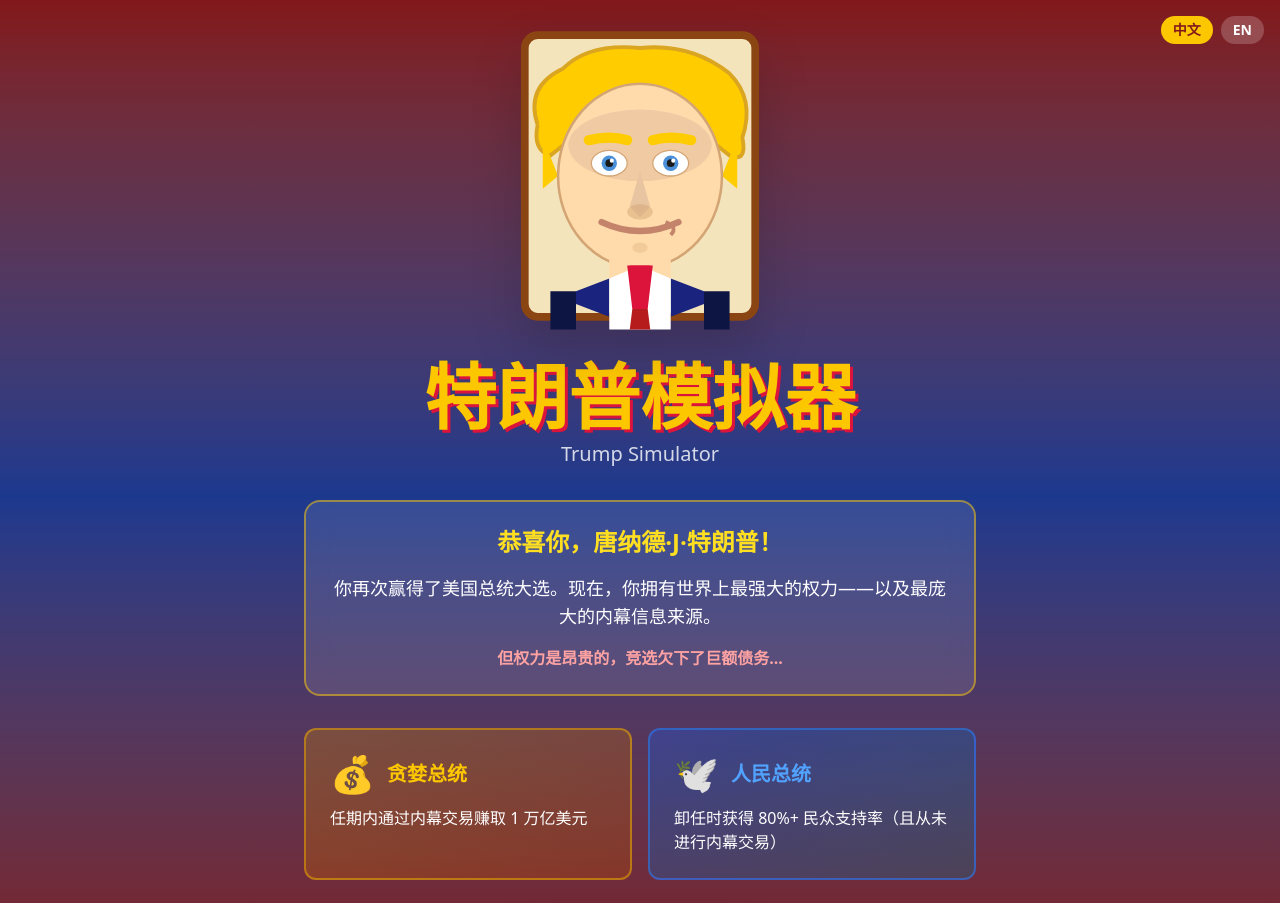
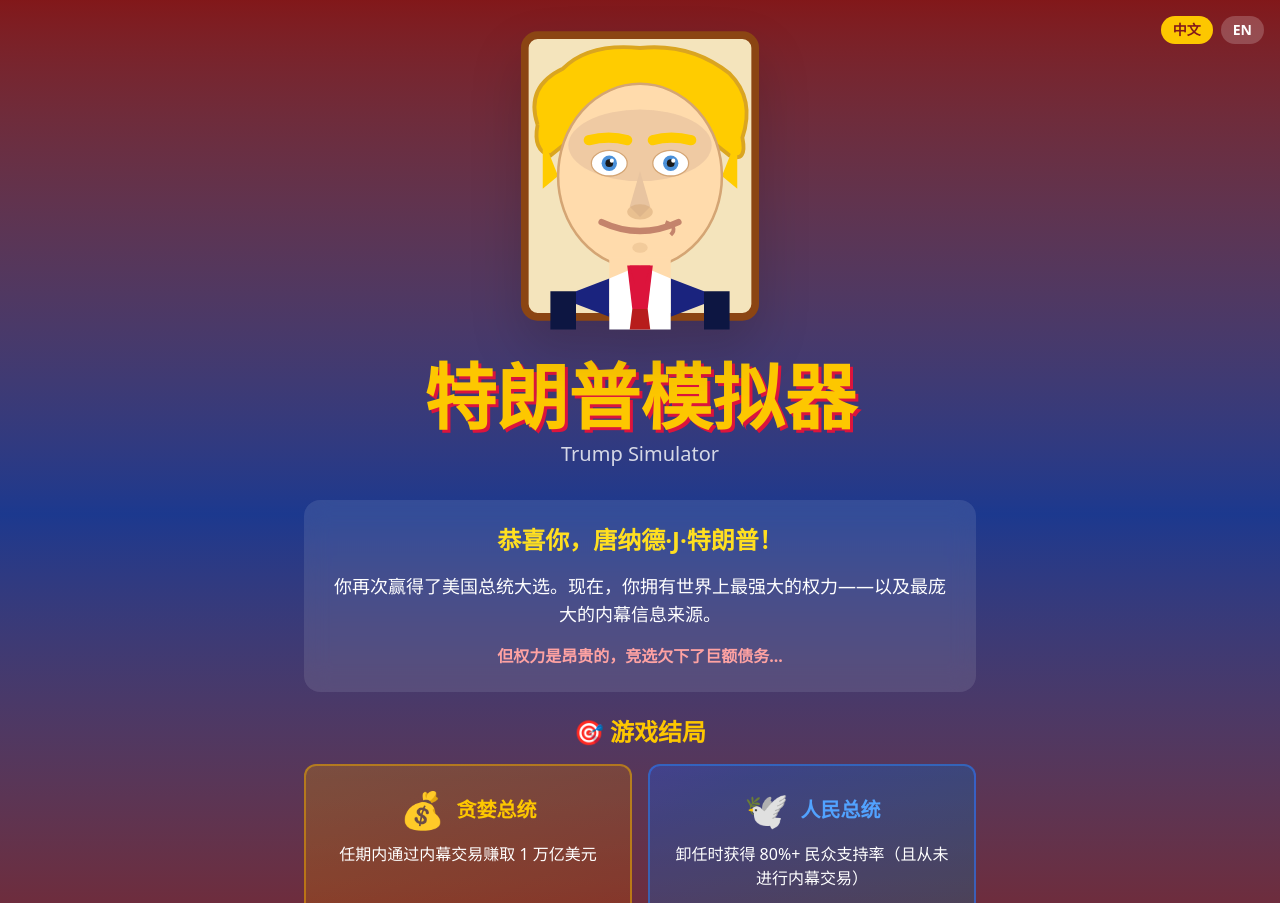
Before and after one commit to Endif030/trump-game, a Next.js app: page / in a window 1280 px wide. Shown: the top 903 px of the page. Built offline with nearby package versions, Linux system fonts and the light colour scheme.

Commit message:
Update: Remove intro border, add endings title, center goal titles, remove bg image from char creation

```diff
--- a/components/CharacterCreationV2.tsx
+++ b/components/CharacterCreationV2.tsx
@@ -129,13 +129,10 @@
 
   return (
     <motion.div
-      className="min-h-screen bg-cover bg-center bg-fixed relative"
-      style={{ backgroundImage: 'url(https://images.unsplash.com/photo-1545558014-8692077e9b5c?w=1920&q=80)' }}
+      className="min-h-screen bg-gradient-to-b from-slate-900 via-slate-800 to-slate-900 relative"
       initial={{ opacity: 0 }}
       animate={{ opacity: 1 }}
     >
-      {/* Dark overlay */}
-      <div className="absolute inset-0 bg-black/70" />
 
       {/* Back to Home Button */}
       <BackToHome position="top-right" />
--- a/components/IntroScreen.tsx
+++ b/components/IntroScreen.tsx
@@ -21,28 +21,33 @@
         <motion.h1 className="text-5xl md:text-7xl font-black text-yellow-400 mb-2" style={{ textShadow: '3px 3px 0 #DC143C' }} initial={{ scale: 0.5 }} animate={{ scale: 1 }}>{t.title}</motion.h1>
         <p className="text-xl text-white/80 mb-8">{t.subtitle}</p>
 
-        <motion.div className="bg-white/10 backdrop-blur-md rounded-2xl p-6 mb-8 border-2 border-yellow-400/50">
+        <motion.div className="bg-white/10 backdrop-blur-md rounded-2xl p-6 mb-6">
           <p className="text-2xl font-bold text-yellow-300 mb-4">{t.welcome}</p>
           <p className="text-white text-lg mb-4">{t.description}</p>
           <p className="text-red-300 font-semibold">{t.warning}</p>
         </motion.div>
 
+        {/* 游戏结局标题 */}
+        <h2 className="text-2xl font-bold text-yellow-400 text-center mb-4">
+          {language === 'zh' ? '🎯 游戏结局' : '🎯 Game Endings'}
+        </h2>
+
         {/* 游戏目标 - 两个分开的格子 */}
         <motion.div className="grid grid-cols-1 md:grid-cols-2 gap-4 mb-8">
           <div className="bg-gradient-to-br from-yellow-600/30 to-amber-700/30 rounded-xl p-6 border-2 border-yellow-500/50">
-            <div className="flex items-center gap-3 mb-3">
+            <div className="flex items-center justify-center gap-3 mb-3">
               <span className="text-4xl">💰</span>
               <h3 className="text-xl font-bold text-yellow-400">{language === 'zh' ? '贪婪总统' : 'Greedy President'}</h3>
             </div>
-            <p className="text-white text-left">{language === 'zh' ? '任期内通过内幕交易赚取 1 万亿美元' : 'Make $1 TRILLION through insider trading during your term'}</p>
+            <p className="text-white text-center">{language === 'zh' ? '任期内通过内幕交易赚取 1 万亿美元' : 'Make $1 TRILLION through insider trading during your term'}</p>
           </div>
 
           <div className="bg-gradient-to-br from-blue-600/30 to-cyan-700/30 rounded-xl p-6 border-2 border-blue-500/50">
-            <div className="flex items-center gap-3 mb-3">
+            <div className="flex items-center justify-center gap-3 mb-3">
               <span className="text-4xl">🕊️</span>
               <h3 className="text-xl font-bold text-blue-400">{language === 'zh' ? '人民总统' : 'People\'s President'}</h3>
             </div>
-            <p className="text-white text-left">{language === 'zh' ? '卸任时获得 80%+ 民众支持率（且从未进行内幕交易）' : 'Leave office with 80%+ approval (without any insider trading)'}</p>
+            <p className="text-white text-center">{language === 'zh' ? '卸任时获得 80%+ 民众支持率（且从未进行内幕交易）' : 'Leave office with 80%+ approval (without any insider trading)'}</p>
           </div>
         </motion.div>
 
```
Also changed, not shown: 17 other files (tests, documents, lock files or other folders).
